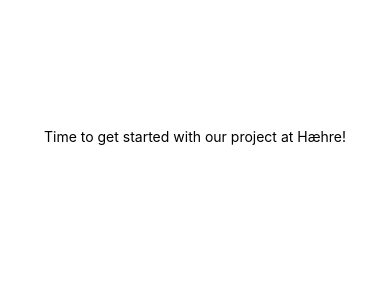
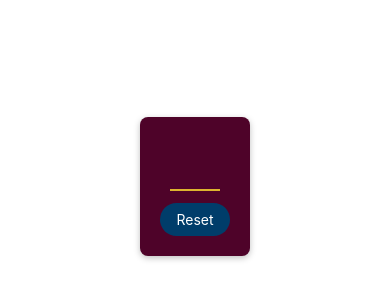
Before and after one commit to mortenlokkemoen/school-project-haehre, a React Native app: screen / in a window 390 px wide. Shown: the part 286-586 px from the top of the page. Built offline with nearby package versions, Linux system fonts and the light colour scheme.

Commit message:
testing first screens

```diff
--- a/App.tsx
+++ b/App.tsx
@@ -1,11 +1,12 @@
-import { StatusBar } from "expo-status-bar";
-import { StyleSheet, Text, View, Button, Alert } from "react-native";
+// import { StatusBar } from "expo-status-bar";
+import { StyleSheet, View } from "react-native";
+import RegisterEventsScreen from "./screens/RegisterEventsScreen";
 
-export default function App() {
+export default function App(): JSX.Element {
   return (
     <View style={styles.container}>
-      <Text>Time to get started with our project at Hæhre!</Text>
-      <StatusBar style="auto" />
+      <RegisterEventsScreen />
+      {/* <StatusBar style="auto" /> */}
     </View>
   );
 }
--- /dev/null
+++ b/components/PrimaryButton.tsx
@@ -0,0 +1,62 @@
+import React from "react";
+import {
+  View,
+  Text,
+  Pressable,
+  StyleSheet,
+  PressableStateCallbackType,
+  ViewStyle,
+} from "react-native";
+
+interface PrimaryButtonProps {
+  children: React.ReactNode;
+}
+
+function PrimaryButton({ children }: PrimaryButtonProps): JSX.Element {
+  function pressHandler() {
+    console.log("Pressed!");
+  }
+
+  const getButtonInnerContainerStyle = ({
+    pressed,
+  }: PressableStateCallbackType): ViewStyle => {
+    return pressed
+      ? ([styles.buttonInnerContainer, styles.pressed] as ViewStyle)
+      : styles.buttonInnerContainer;
+  };
+
+  return (
+    <View style={styles.buttonOuterContainer}>
+      <Pressable
+        style={getButtonInnerContainerStyle}
+        onPress={pressHandler}
+        android_ripple={{ color: "#640233" }}
+      >
+        <Text style={styles.buttonText}>{children}</Text>
+      </Pressable>
+    </View>
+  );
+}
+
+export default PrimaryButton;
+
+const styles = StyleSheet.create({
+  buttonOuterContainer: {
+    borderRadius: 28,
+    margin: 4,
+    overflow: "hidden",
+  },
+  buttonInnerContainer: {
+    backgroundColor: "#003D6A",
+    paddingVertical: 8,
+    paddingHorizontal: 16,
+    elevation: 2,
+  },
+  buttonText: {
+    color: "white",
+    textAlign: "center",
+  },
+  pressed: {
+    opacity: 0.75,
+  },
+});
--- a/package.json
+++ b/package.json
@@ -15,12 +15,12 @@
     "react": "18.2.0",
     "react-native": "0.71.4",
     "react-redux": "^8.0.5",
-    "redux-thunk": "^2.4.2"
+    "redux-thunk": "^2.4.2",
+    "typescript": "^4.9.4"
   },
   "devDependencies": {
     "@babel/core": "^7.20.0",
-    "@types/react": "~18.0.14",
-    "typescript": "^4.9.4"
+    "@types/react": "~18.0.14"
   },
   "private": true
 }
--- /dev/null
+++ b/screens/RegisterEventsScreen.tsx
@@ -0,0 +1,59 @@
+import { TextInput, View, StyleSheet, Text } from "react-native";
+import PrimaryButton from "../components/PrimaryButton";
+
+function RegisterEventsScreen(): JSX.Element {
+  return (
+    <View style={styles.inputContainer}>
+      <TextInput
+        style={styles.numberInput}
+        maxLength={2}
+        keyboardType="number-pad"
+        autoCapitalize="none"
+        autoCorrect={false}
+      />
+      <View style={styles.buttonsContainer}>
+        <View style={styles.buttonContainer}>
+          <PrimaryButton>
+            <Text>Reset</Text>
+          </PrimaryButton>
+        </View>
+      </View>
+    </View>
+  );
+}
+
+export default RegisterEventsScreen;
+
+const styles = StyleSheet.create({
+  inputContainer: {
+    justifyContent: "center",
+    alignItems: "center",
+    marginTop: 100,
+    marginHorizontal: 24,
+    padding: 16,
+    backgroundColor: "#4e0329",
+    borderRadius: 8,
+    elevation: 4,
+    shadowColor: "black",
+    shadowOffset: { width: 0, height: 2 },
+    shadowRadius: 6,
+    shadowOpacity: 0.25,
+  },
+  numberInput: {
+    height: 50,
+    width: 50,
+    fontSize: 32,
+    borderBottomColor: "#ddb52f",
+    borderBottomWidth: 2,
+    color: "#ddb52f",
+    marginVertical: 8,
+    fontWeight: "bold",
+    textAlign: "center",
+  },
+  buttonsContainer: {
+    flexDirection: "row",
+  },
+  buttonContainer: {
+    flex: 1,
+  },
+});
```
Also changed, not shown: screens/RegisterHmsScreen.tsx (added), 1 other file (tests, documents, lock files or other folders).
